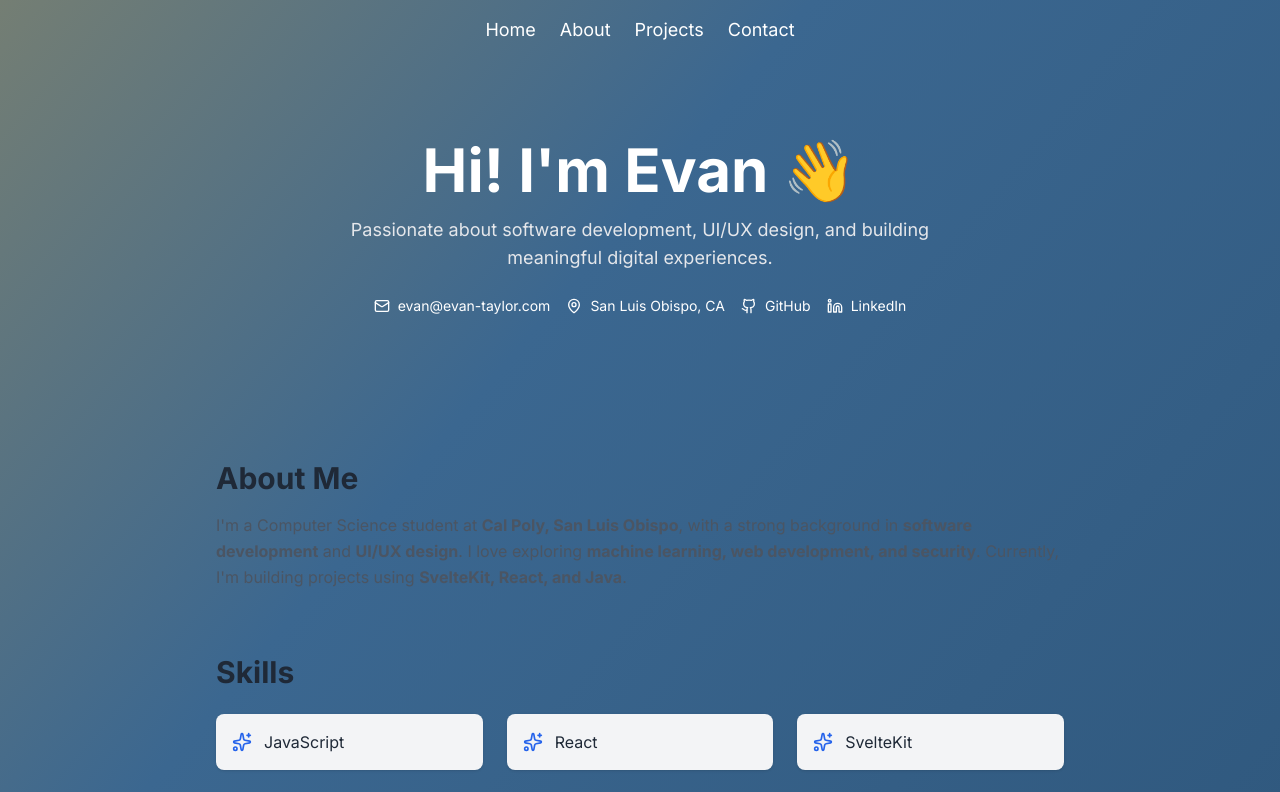
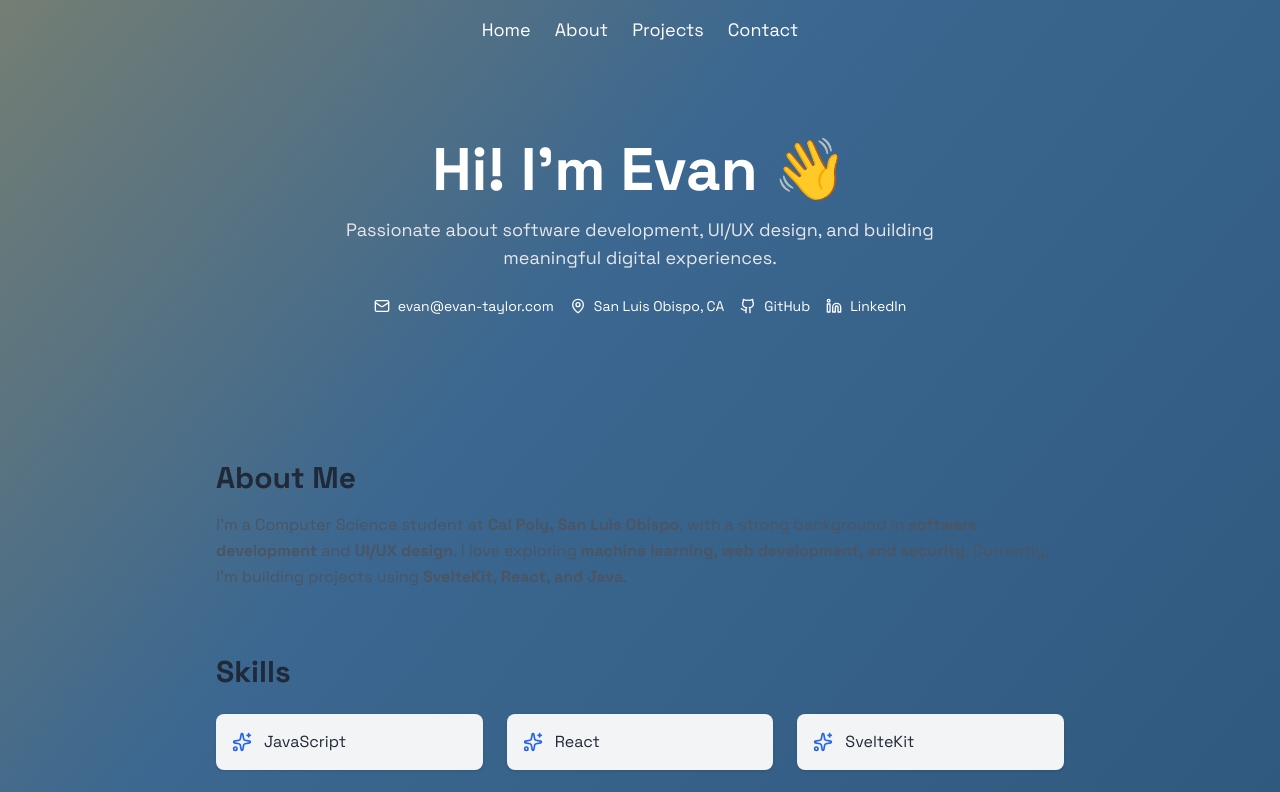
Before and after one commit to evan-taylor/Website, a SvelteKit app: page / in a window 1280 px wide. Shown: the top 792 px of the page. Built offline with nearby package versions, Linux system fonts and the light colour scheme.

Commit message:
Change font to Space Grostek

```diff
--- a/src/styles/global.css
+++ b/src/styles/global.css
@@ -1,11 +1,11 @@
-@import url("https://fonts.googleapis.com/css2?family=Inter:wght@300;400;500;600;700&display=swap");
+@import url("https://fonts.googleapis.com/css2?family=Space+Grotesk:wght@300;400;500;600;700&display=swap");
 
 @tailwind base;
 @tailwind components;
 @tailwind utilities;
 
 :root {
-  font-family: "Inter", sans-serif;
+  font-family: 'Space Grotesk', sans-serif;
   font-synthesis: none;
   text-rendering: optimizeLegibility;
   -webkit-font-smoothing: antialiased;
```
